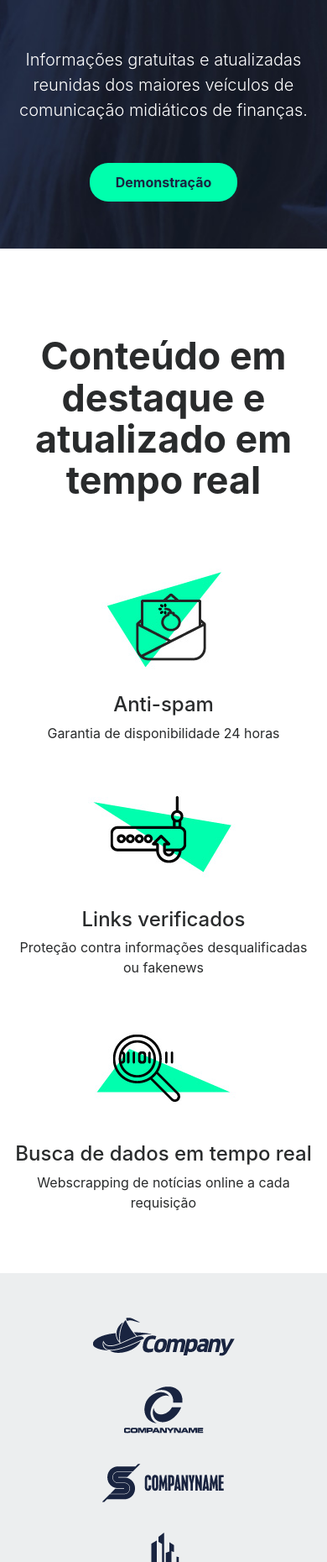
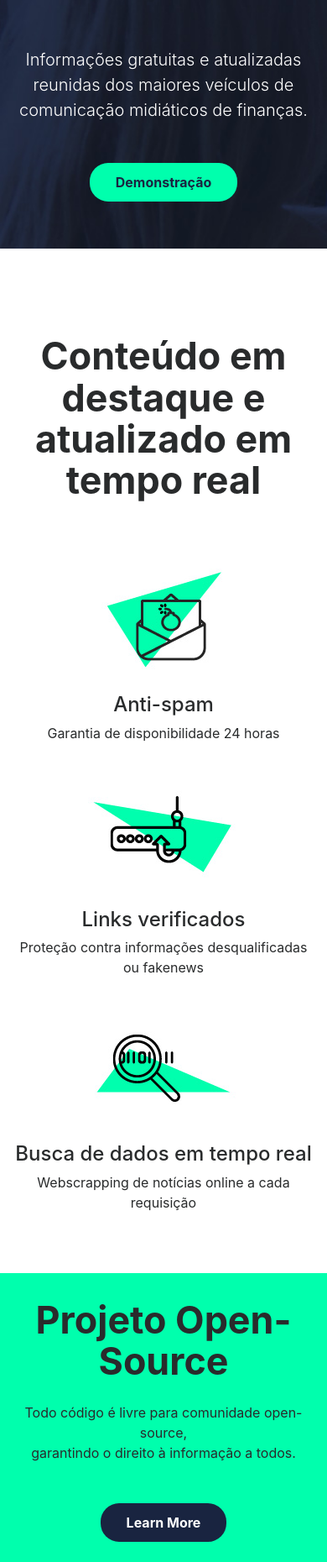
Before and after one commit to IK-R-S/Econnews, a Flask app: page / in a window 390 px wide. Shown: the part 405-2265 px from the top of the page at 84% size. Run offline with Flask 3, Linux system fonts and the light colour scheme; grey boxes are pictures that could not be loaded.

Commit message:
update index.html

```diff
--- a/api/templates/index.html
+++ b/api/templates/index.html
@@ -42,7 +42,7 @@
                 Informações gratuitas e atualizadas
                 <br> reunidas dos maiores veículos de comunicação midiáticos de finanças.
             </p>
-            <a href="#" data-aos="fade" data-aos-easing="linear" data-aos-duration="1000" data-aos-once="true" class="btn my-4 font-weight-bold atlas-cta cta-green">Demonstração</a>
+            <a href="https://api.econnews.info/uol" data-aos="fade" data-aos-easing="linear" data-aos-duration="1000" data-aos-once="true" class="btn my-4 font-weight-bold atlas-cta cta-green">Demonstração</a>
         </div>
     </div>
     <!-- three-blcok -->
@@ -63,6 +63,24 @@
                 <img src="img/smart-protect-3.jpg" alt="Smart Scan" class="mx-auto">
                 <h4>Busca de dados em tempo real</h4>
                 <p>Webscrapping de notícias online a cada requisição</p>
+            </div>
+        </div>
+    </div>
+    <!-- feature (green background) -->
+    <div class="jumbotron jumbotron-fluid feature" id="feature-last">
+        <div class="container">
+            <div class="row justify-content-between text-center text-md-left">
+                <div data-aos="fade-left" data-aos-duration="1000" data-aos-once="true" class="col-md-6 flex-md-last">
+                    <h2 class="font-weight-bold">Projeto Open-Source</h2>
+                    <p class="my-4">
+                        Todo código é livre para comunidade open-source,
+                        <br> garantindo o direito à informação a todos.
+                    </p>
+                    <a href="https://github.com/IK-R-S/Econnews-API" class="btn my-4 font-weight-bold atlas-cta cta-blue">Learn More</a>
+                </div>
+                <div data-aos="fade-right" data-aos-duration="1000" data-aos-once="true" class="col-md-6 align-self-center flex-md-first">
+                    <img src="https://i.postimg.cc/WzCX6yLK/image.png" alt="Github" class="mx-auto d-block">
+                </div>
             </div>
         </div>
     </div>
```
